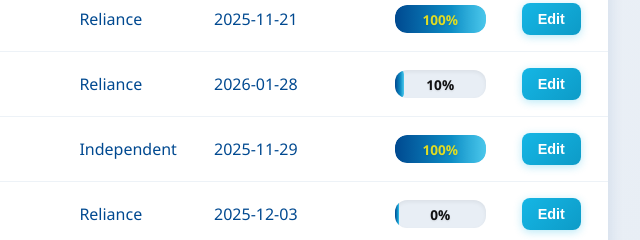
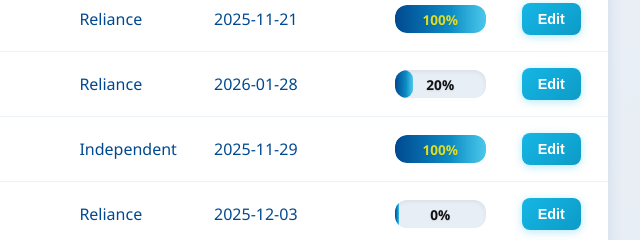
Before and after one commit to anathd/SOXGCC, a plain HTML site: page index.html in a window 1280 px wide. Shown: the part 543-783 px from the top of the page, 640-1280 px from the left. Drawn offline with Linux system fonts and the light colour scheme.

Commit message:
progress update

```diff
--- a/index.html
+++ b/index.html
@@ -635,7 +635,7 @@
   <script>
     const controls = [
       {name:"AC7.2 Emergency ID Provisioning",type:"Reliance",date:"2025-11-21",progress:1.0},
-      {name:"AC9.1 - User Provisioning",type:"Reliance",date:"2026-01-28",progress:0.1},
+      {name:"AC9.1 - User Provisioning",type:"Reliance",date:"2026-01-28",progress:0.2},
       {name:"AC9.4 - Employee Transfers",type:"Independent",date:"2025-11-29",progress:1.0},
       {name:"AC11.1 - Terminations Standard Automated Process",type:"Reliance",date:"2025-12-03",progress:0.0},
       {name:"AC11.3 - Inactive User Account Maintenance",type:"Reliance",date:"2025-12-02",progress:0.85},
```
